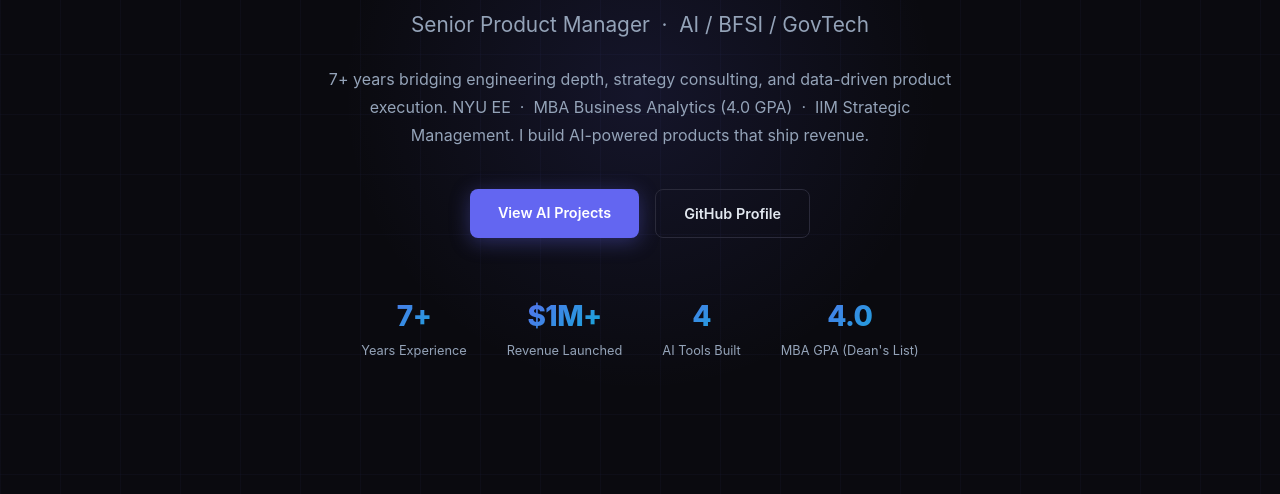
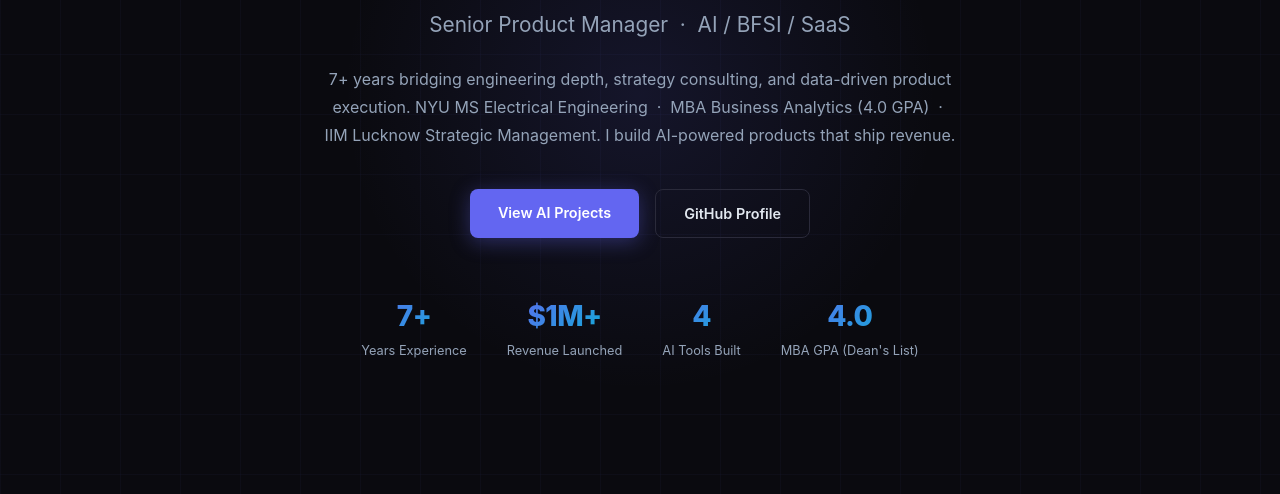
Before and after one commit to adityashenoy-ai/adityashenoy-ai.github.io, a plain HTML site: page index.html in a window 1280 px wide. Shown: the part 306-800 px from the top of the page. Drawn offline with Linux system fonts and the light colour scheme.

Commit message:
Update index.html

```diff
--- a/index.html
+++ b/index.html
@@ -390,10 +390,10 @@
     <h1 class="hero-name">
       Aditya <span class="grad">Shenoy</span>
     </h1>
-    <p class="hero-title">Senior Product Manager &nbsp;·&nbsp; AI / BFSI / GovTech</p>
+    <p class="hero-title">Senior Product Manager &nbsp;·&nbsp; AI / BFSI / SaaS</p>
     <p class="hero-summary">
       7+ years bridging engineering depth, strategy consulting, and data-driven product execution.
-      NYU EE &nbsp;·&nbsp; MBA Business Analytics (4.0 GPA) &nbsp;·&nbsp; IIM Strategic Management.
+      NYU MS Electrical Engineering &nbsp;·&nbsp; MBA Business Analytics (4.0 GPA) &nbsp;·&nbsp; IIM Lucknow Strategic Management.
       I build AI-powered products that ship revenue.
     </p>
     <div class="hero-actions">
```
